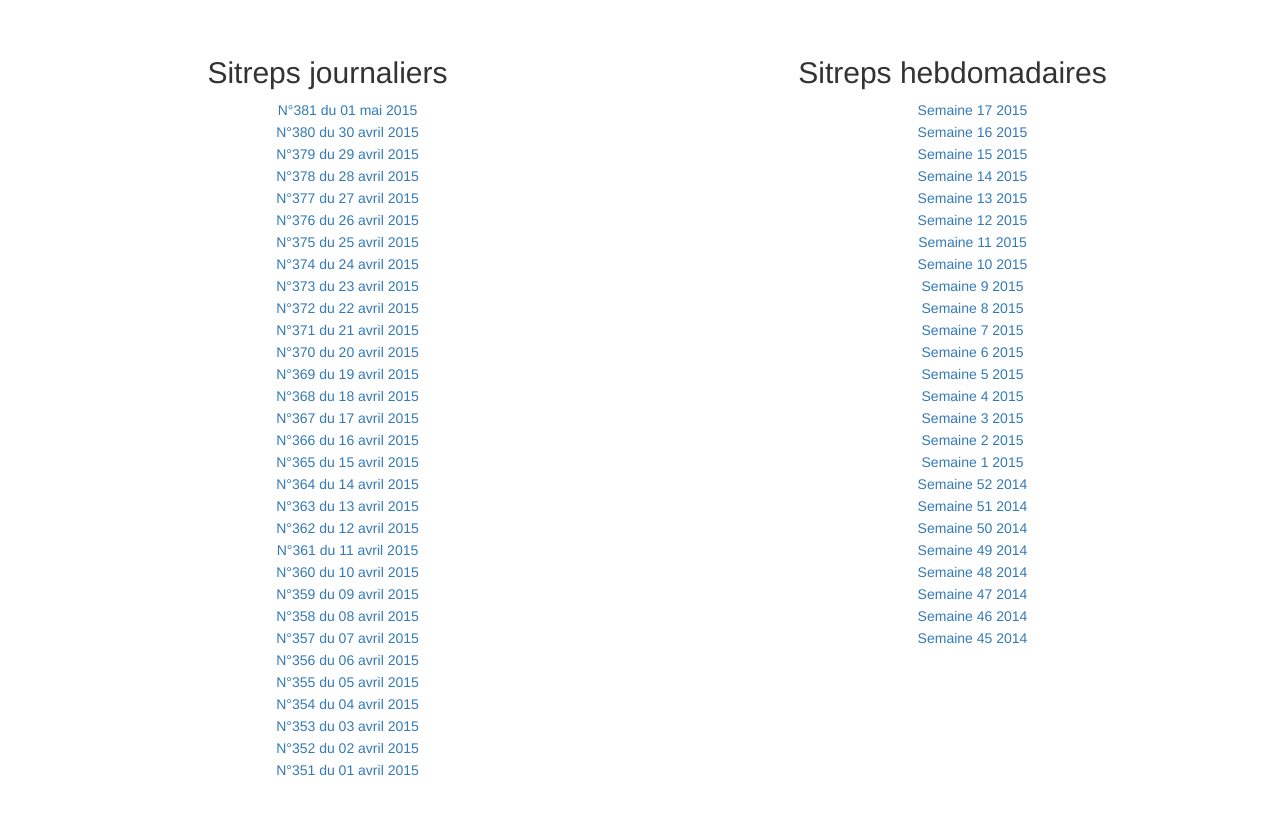
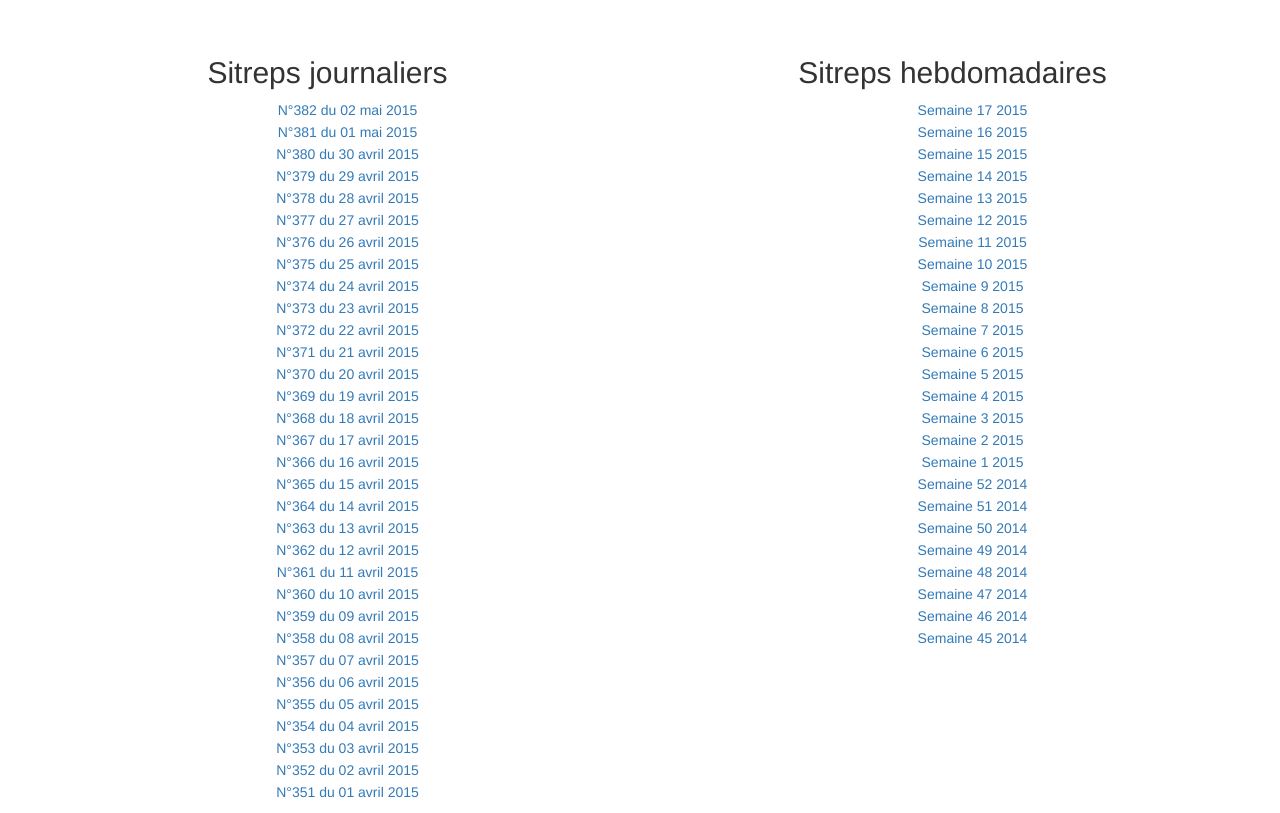
Before and after one commit to guinea-ebov/guinea-ebov.github.io, a plain HTML site: page sitreps.html in a window 1280 px wide. Shown: the part 54-867 px from the top of the page. Before the commit the page ends 845 px from the top, so only its background shows below. Drawn offline with Linux system fonts and the light colour scheme.

Commit message:
Add new sitrep

```diff
--- a/sitreps.html
+++ b/sitreps.html
@@ -63,6 +63,8 @@
 <div class="col-md-6">
 <h2>Sitreps journaliers</h2>
 <ul>
+
+    <li><a href="code/files/sitreps/GUINEA_EBOLA_SITREP N 382 DU 02_Mai_2015.pdf" download>N°382 du 02 mai 2015</a></li>
 
     <li><a href="code/files/sitreps/GUINEA_EBOLA_SITREP N 381 DU 01_Mai_2015.pdf" download>N°381 du 01 mai 2015</a></li>
 
```
Also changed, not shown: 1 other file.
